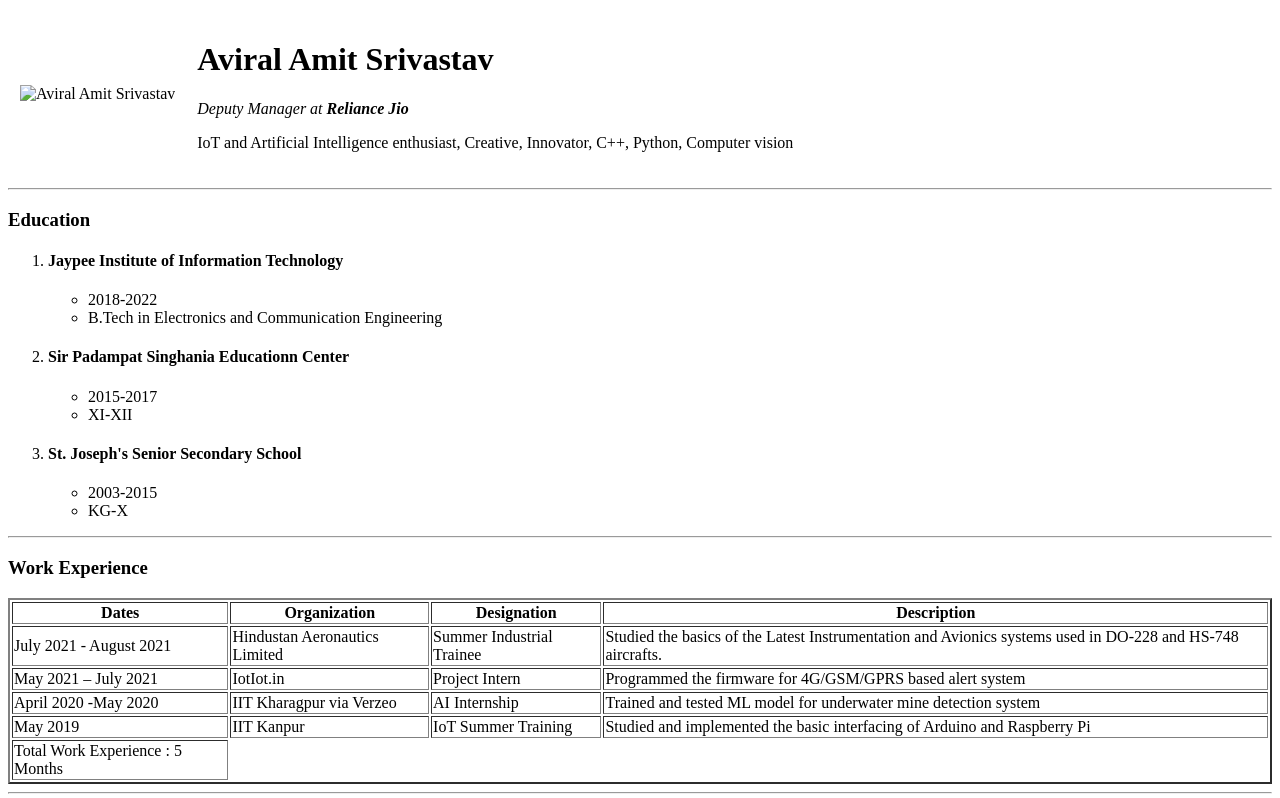
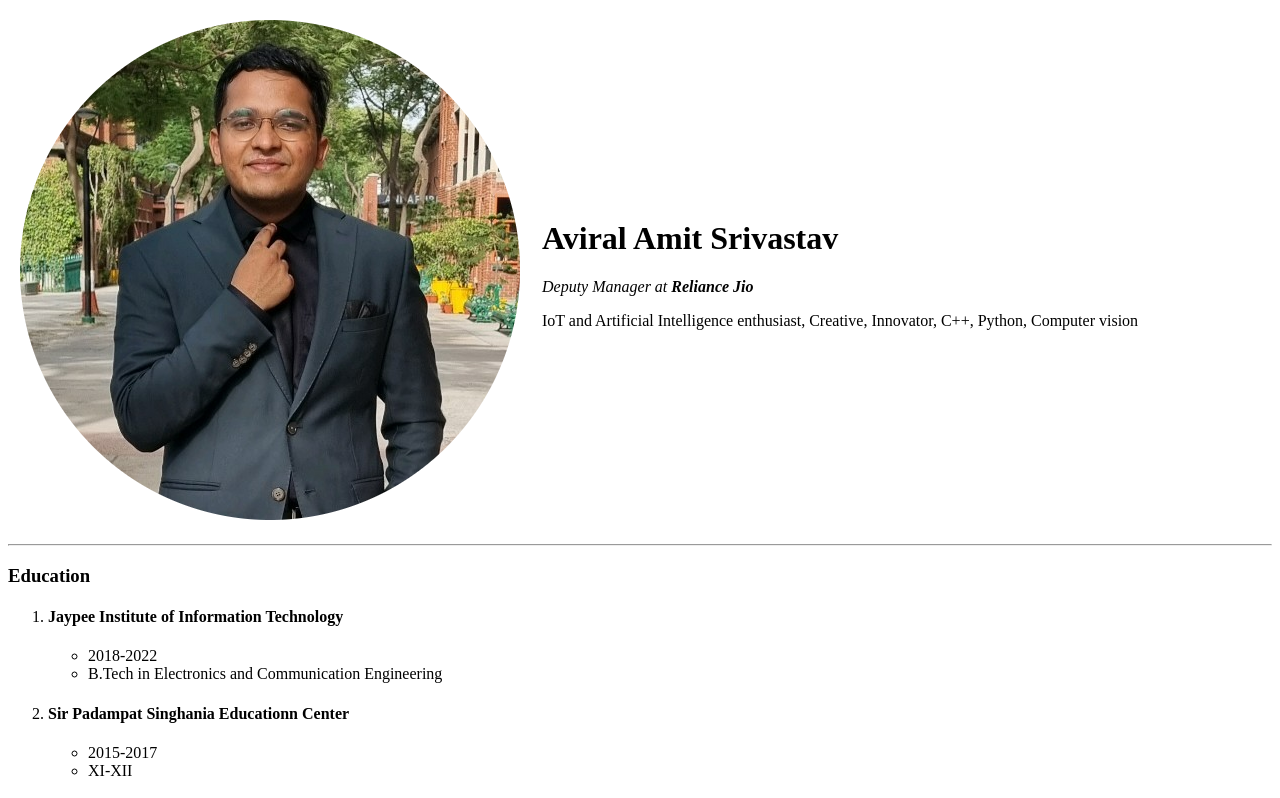
Before and after one commit to A-dot-viral/cv, a plain HTML site: page index.html in a window 1280 px wide. Shown: the top 798 px of the page. Drawn offline with Linux system fonts and the light colour scheme.

Commit message:
Update index.html

```diff
--- a/index.html
+++ b/index.html
@@ -9,7 +9,7 @@
 <body>
   <table cellpadding="10">
     <tr>
-      <td><img src="1656951101309-modified.png" alt="Aviral Amit Srivastav"></td>
+      <td><img src="images/1656951101309-modified.png" alt="Aviral Amit Srivastav"></td>
       <td>
         <h1>Aviral Amit Srivastav</h1>
         <p><em>Deputy Manager at <strong>Reliance Jio </strong> </em></p>
```
